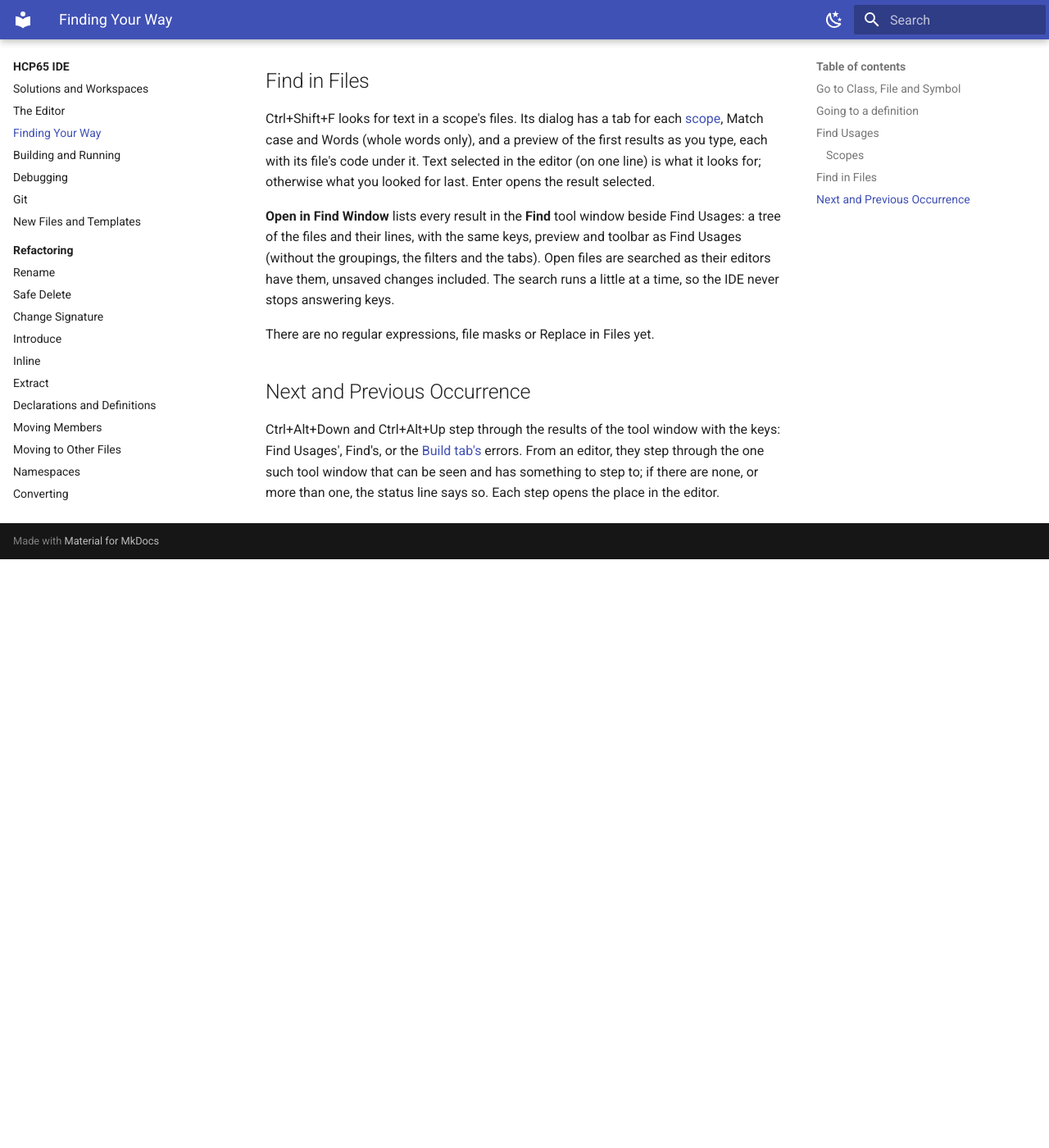
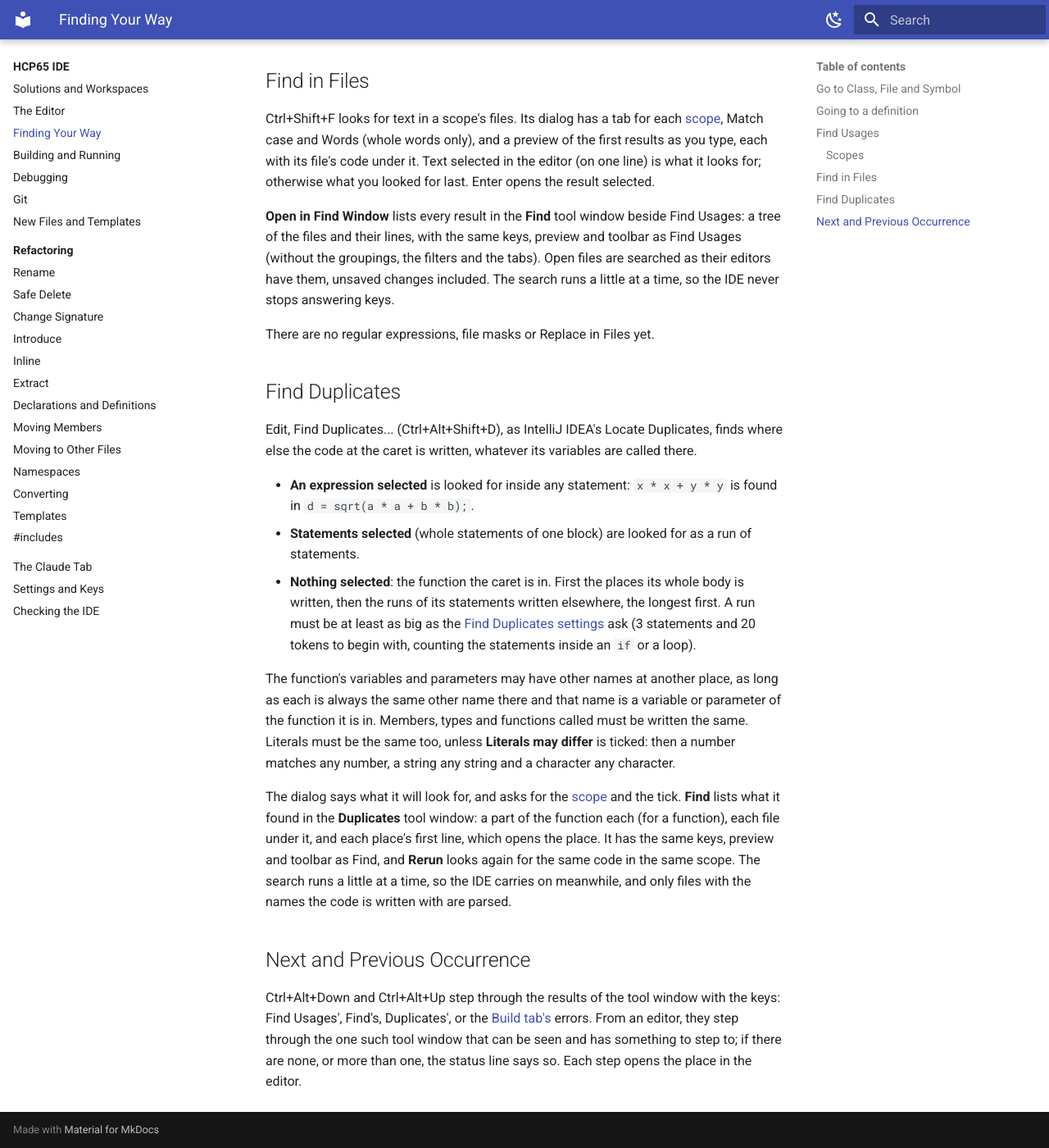
Before and after one commit to andrewpaterson/HCP65, an MkDocs documentation site: the page built from Website/docs/ide/navigation.md, in a window 1280 px wide and 1400 px high, scrolled down 3682 px. Shown: the whole window at 82% size. Built offline with MkDocs 1.6.1 and Material for MkDocs 9.7.7, drawn with Linux system fonts in a browser that asks for light colours; plug-ins that fetch from the network failed and are left out; before the commit the page ends 4364 px from its top, so only the background shows below that.

Commit message:
Website: the IDE's Find Duplicates (Ctrl+Alt+Shift+D) in Finding Your Way, its Settings page, key and kept settings in Settings and Keys.

```diff
--- a/Website/docs/ide/navigation.md
+++ b/Website/docs/ide/navigation.md
@@ -120,9 +120,35 @@ search runs a little at a time, so the IDE never stops answering keys.
 
 There are no regular expressions, file masks or Replace in Files yet.
 
+## Find Duplicates
+
+Edit, Find Duplicates... (Ctrl+Alt+Shift+D), as IntelliJ IDEA's Locate Duplicates, finds where else the
+code at the caret is written, whatever its variables are called there.
+
+- **An expression selected** is looked for inside any statement: `x * x + y * y` is found in
+  `d = sqrt(a * a + b * b);`.
+- **Statements selected** (whole statements of one block) are looked for as a run of statements.
+- **Nothing selected**: the function the caret is in.  First the places its whole body is written, then
+  the runs of its statements written elsewhere, the longest first.  A run must be at least as big as the
+  [Find Duplicates settings](settings.md#find-duplicates) ask (3 statements and 20 tokens to begin with,
+  counting the statements inside an `if` or a loop).
+
+The function's variables and parameters may have other names at another place, as long as each is
+always the same other name there and that name is a variable or parameter of the function it is in.
+Members, types and functions called must be written the same.  Literals must be the same too, unless
+**Literals may differ** is ticked: then a number matches any number, a string any string and a
+character any character.
+
+The dialog says what it will look for, and asks for the [scope](#scopes) and the tick.  **Find** lists
+what it found in the **Duplicates** tool window: a part of the function each (for a function), each
+file under it, and each place's first line, which opens the place.  It has the same keys, preview and
+toolbar as Find, and **Rerun** looks again for the same code in the same scope.  The search runs a
+little at a time, so the IDE carries on meanwhile, and only files with the names the code is written
+with are parsed.
+
 ## Next and Previous Occurrence
 
 Ctrl+Alt+Down and Ctrl+Alt+Up step through the results of the tool window with the keys: Find Usages',
-Find's, or the [Build tab's](building.md#the-build-tab) errors.  From an editor, they step through the one
+Find's, Duplicates', or the [Build tab's](building.md#the-build-tab) errors.  From an editor, they step through the one
 such tool window that can be seen and has something to step to; if there are none, or more than one, the
 status line says so.  Each step opens the place in the editor.
```
Also changed, not shown: Website/docs/ide/settings.md (+11 -3 lines).
